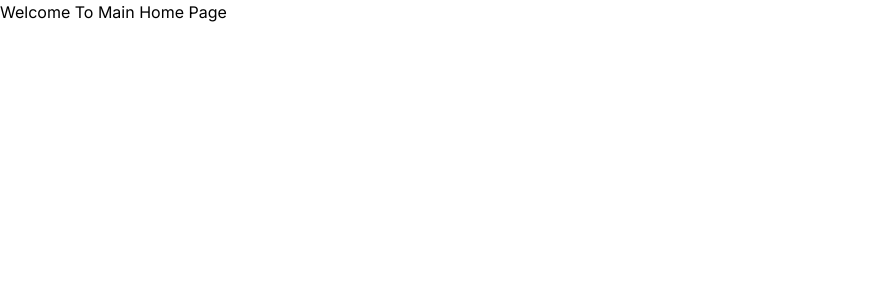
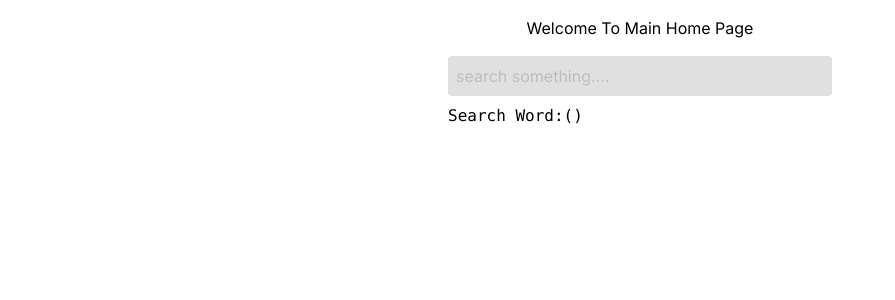
Before and after one commit to SMILEYMUSKAN/nextjs-fullstack-app, a Next.js app: page / in a window 1280 px wide. Shown: the top 300 px of the page, without its empty margins (0-895 px from the left). Built offline with nearby package versions, Linux system fonts and the light colour scheme.

Commit message:
Server Actions Implementation

```diff
--- a/app/page.tsx
+++ b/app/page.tsx
@@ -1,7 +1,22 @@
+import SearchBar from "@/ui/SearchBar";
+import { PrismaClient } from "@prisma/client";
+
 export default function Home() {
+
+  const getCourseData = async () => {
+
+  }
+
+  const getText = async (searchText : any) => {
+    'use server';
+    searchText ? searchText : ""
+    return searchText
+  }
+
   return (
-    <main>
-     <h1>Welcome To Main Home Page</h1>
+    <main className="flex flex-col justify-center items-center gap-4">
+     <h1 className="mt-4">Welcome To Main Home Page</h1>
+     <SearchBar getText={getText}/>
     </main>
   )
 }
--- /dev/null
+++ b/ui/SearchBar.tsx
@@ -0,0 +1,30 @@
+"use client"
+import React, { useState, useEffect } from "react";
+
+ function SearchBar({ getText } : any) {
+  const [searchText, setSearchText] = useState("");
+  const [courseData, setCourseData] = useState([]);
+  const [loading, setLoading] = useState(true);
+
+
+  useEffect(() => {
+    setLoading(true);
+    const clearTimeOutId = setTimeout(() => {
+        getText(searchText)
+     }, 500)
+
+   return () => clearInterval(clearTimeOutId)
+  }, [searchText])
+
+  console.log(searchText)
+
+
+   return (
+    <div>
+      <input className="w-96 p-2 bg-gray-300 rounded" placeholder="search something...." value={searchText} onChange={(event) => setSearchText(event.target.value)}/>
+      <pre className="mt-2">Search Word:({searchText})</pre>
+    </div>
+  );
+}
+
+export default React.memo(SearchBar);
```
